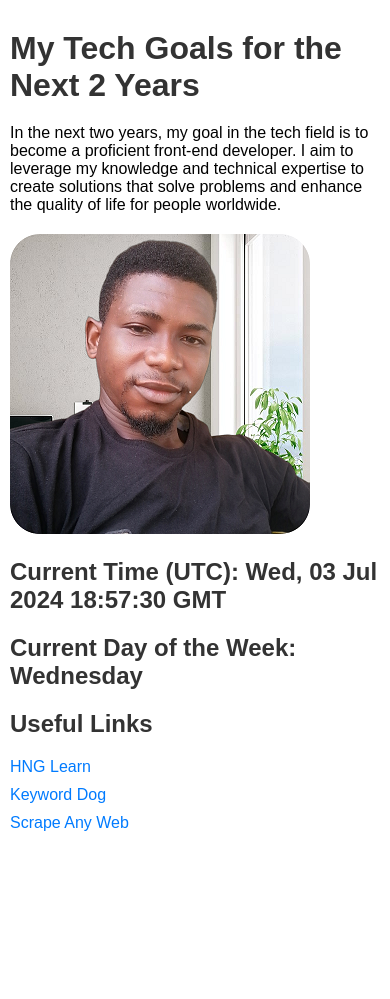
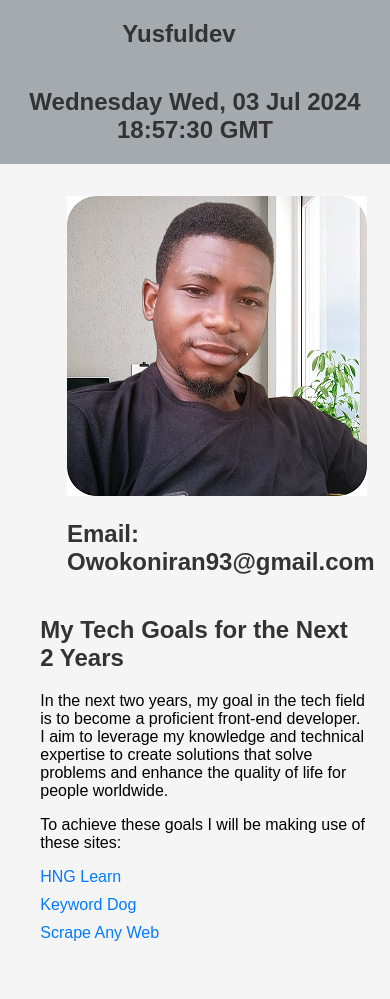
Before and after one commit to Yusfuldev/personal-website, a plain HTML site: page index.html in a window 390 px wide. Before the commit the page ends 858 px from the top, so only its background shows below. Drawn offline with Linux system fonts and the light colour scheme.

Commit message:
updated the html and restyled to a simpler form

```diff
--- a/app.js
+++ b/app.js
@@ -6,15 +6,10 @@ document.addEventListener("DOMContentLoaded", function () {
     const now = new Date();
     const utcTime = now.toUTCString();
     const currentDay = now.toLocaleDateString("en-US", { weekday: "long" });
-
     time.innerText = utcTime;
     document.getElementById("current-day").innerText = currentDay;
   }
 
-  // Initial call to set the time and day immediately
-  updateTime();
-
   // Update the time and day every second
-        setInterval(updateTime, 1000);
-        console.log(time);
+  setInterval(updateTime, 1000);
 });
--- a/index.html
+++ b/index.html
@@ -4,40 +4,37 @@
     <meta charset="UTF-8" />
     <meta name="viewport" content="width=device-width, initial-scale=1.0" />
     <title>My Tech Goals</title>
-    <link rel="stylesheet" href="style.css">
+    <link rel="stylesheet" href="style.css" />
   </head>
   <body>
-    <h1>My Tech Goals for the Next 2 Years</h1>
-    <p>
-      In the next two years, my goal in the tech field is to become a proficient
-      front-end developer. I aim to leverage my knowledge and technical
-      expertise to create solutions that solve problems and enhance the quality
-      of life for people worldwide.
-    </p>
-    <h2 data-testid="slackDisplayName" id="slack-name"></h2>
-    <h2 data-testid="slackEmail" id="slack-email"></h2>
-
-    <img
-      data-testid="slackProfilePicture"
-      id="slack-profile-picture"
-      src="/image/profile-pic.png"
-      alt="Slack Profile Picture"
-    />
+    <nav>
+      <h1 data-testid="slackDisplayName" id="logo">Yusfuldev</h1>
+      <div class="time">
         <h2>
-      Current Time (UTC):
+          <span data-testid="currentDay" id="current-day"></span>
           <span data-testid="currentTimeUTC" id="current-time-utc"></span>
         </h2>
-    <h2>
-      Current Day of the Week:
-      <span data-testid="currentDay" id="current-day"></span>
-    </h2>
-    <h2>Useful Links</h2>
+      </div>
+    </nav>
+    <div class="container">
+      <div class="left">
+        <h2>My Tech Goals for the Next 2 Years</h2>
+        <p>
+          In the next two years, my goal in the tech field is to become a
+          proficient front-end developer. I aim to leverage my knowledge and
+          technical expertise to create solutions that solve problems and
+          enhance the quality of life for people worldwide.
+        </p>
+
+        <p>To achieve these goals I will be making use of these sites:</p>
         <ul>
           <li>
             <a data-testid="hngLink" href="https://hng.tech/learn">HNG Learn</a>
           </li>
           <li>
-        <a data-testid="keywordLink" href="https://keyword.dog">Keyword Dog</a>
+            <a data-testid="keywordLink" href="https://keyword.dog"
+              >Keyword Dog</a
+            >
           </li>
           <li>
             <a data-testid="scrapeanywebLink" href="https://scrapeanyweb.site"
@@ -45,6 +42,19 @@
             >
           </li>
         </ul>
+      </div>
+      <div class="right">
+        <img
+          data-testid="slackProfilePicture"
+          id="slack-profile-picture"
+          src="/image/profile-pic.png"
+          alt="Slack Profile Picture"
+        />
+        <h2 data-testid="slackEmail" id="slack-email">
+          Email: Owokoniran93@gmail.com
+        </h2>
+      </div>
+    </div>
     <script src="app.js"></script>
   </body>
 </html>
--- a/style.css
+++ b/style.css
@@ -5,7 +5,38 @@ body {
   box-sizing: border-box;
 }
 
-h1, h2 {
+.container,
+nav {
+  padding: 0 5rem;
+  display: flex;
+  flex-wrap: wrap;
+  justify-content: space-between;
+  align-items: center;
+  background-color: whitesmoke;
+}
+.container{
+    padding: 2rem;
+}
+nav {
+  background-color: #a5aaaf;
+}
+nav h1{
+    flex: 2;
+    margin-right: 2rem;
+}
+.left {
+  flex: 1;
+  flex: 1 1 400px;
+  padding: 2rem;
+}
+
+.right {
+  flex: 1;
+  flex: 1 1 300px;
+  margin-left: 35px;
+}
+h1,
+h2 {
   color: #333;
   margin: 20px 0;
 }
@@ -25,7 +56,7 @@ li {
 }
 
 a {
-    color: #007BFF;
+  color: #007bff;
   text-decoration: none;
 }
 
@@ -33,8 +64,30 @@ a:hover {
   text-decoration: underline;
 }
 
-@media (max-width: 600px) {
+@media (max-width: 870px) {
   body {
-        padding: 10px;
+    padding: 0px;
+  }
+  .container {
+    padding: 2rem;
+    display: flex;
+    flex-direction: column-reverse;
+    flex-wrap: wrap;
+  }
+  nav {
+    padding: 0 1rem;
+    display: flex;
+    text-align: center;
+    justify-content: center;
+    flex-wrap: wrap;
+  }
+  .right{
+    max-height: fit-content;
+  }
+  .left{
+    padding: 0;
+  }
+  .left h1{
+    text-align: center;
   }
 }
```
Lines whose indentation alone changed are shown as unchanged.
